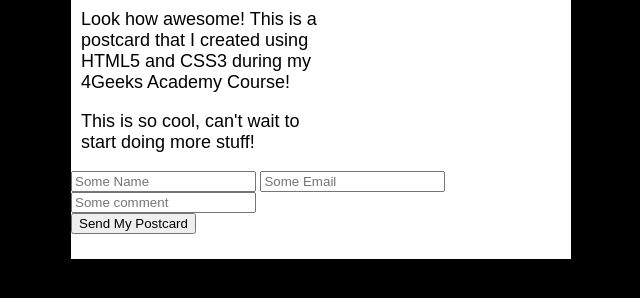
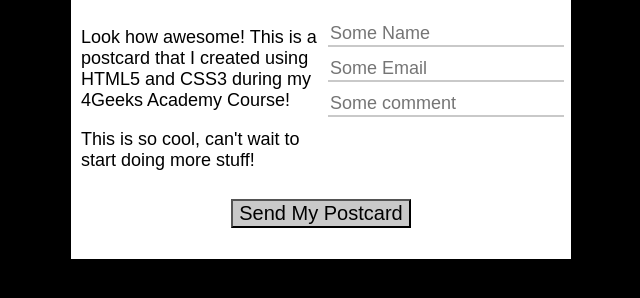
Before and after one commit to alexcastillla/digitalPostcard, a plain HTML site: page index.html in a window 1280 px wide. Shown: the part 314-612 px from the top of the page, without its empty margins (327-967 px from the left). Drawn offline with Linux system fonts and the light colour scheme.

Commit message:
Update style.css
Corregido referencias a las class del index por cambio de nomenclatura

```diff
--- a/style.css
+++ b/style.css
@@ -27,28 +27,28 @@ h1{
     position: absolute;
     margin: 0;
 }
-.column{
+.postcard-body{
     overflow: hidden;
 }
-.left{
+.postcard-body-left{
     float: left;
     width: 50%;
 }
-.right{
+.postcard-body-right{
     margin-top: 0.5rem;
     text-align: center;
     float: right;
     width: 50%;
 }
-.button{
+.postcard-footer{
     padding: 0.625rem;
     text-align: center;
 }
-.button input{
+.postcard-footer input{
     background-color: rgb(201, 201, 201);
     font-size: 1.25rem;
 }
-.right input{
+.postcard-body-right input{
     margin: 0.31rem;
     font-size: 1.125rem;
     border: none;
```
